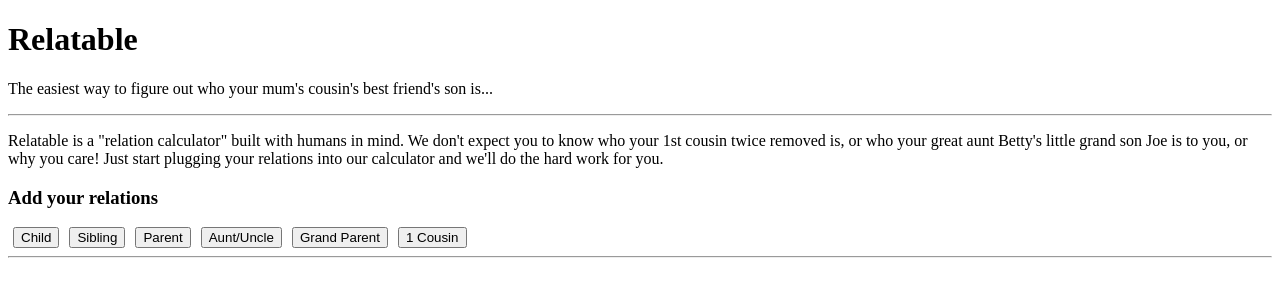
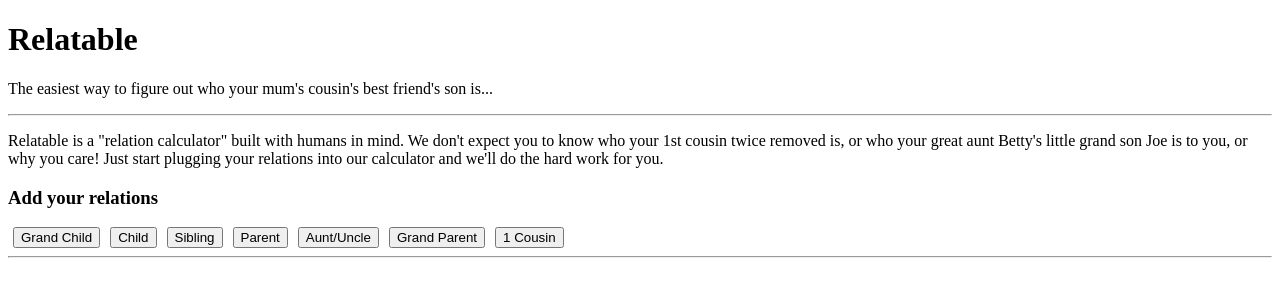
Before and after one commit to matt-sanders/relatable, a Vue app: page / in a window 1280 px wide. Shown: the top 300 px of the page. Built offline with nearby package versions, Linux system fonts and the light colour scheme.

Commit message:
some mods

```diff
--- a/src/App.vue
+++ b/src/App.vue
@@ -49,6 +49,7 @@ export default {
   data(){
     return {
       options: [
+        [2],
         [1],
         [0,0],
         [-1],
```
Also changed, not shown: static/img/screenshot.png (added).
